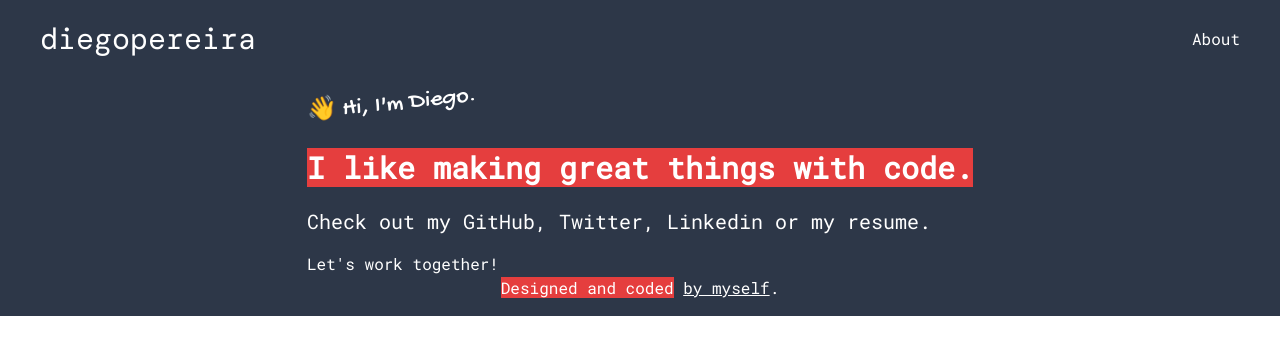
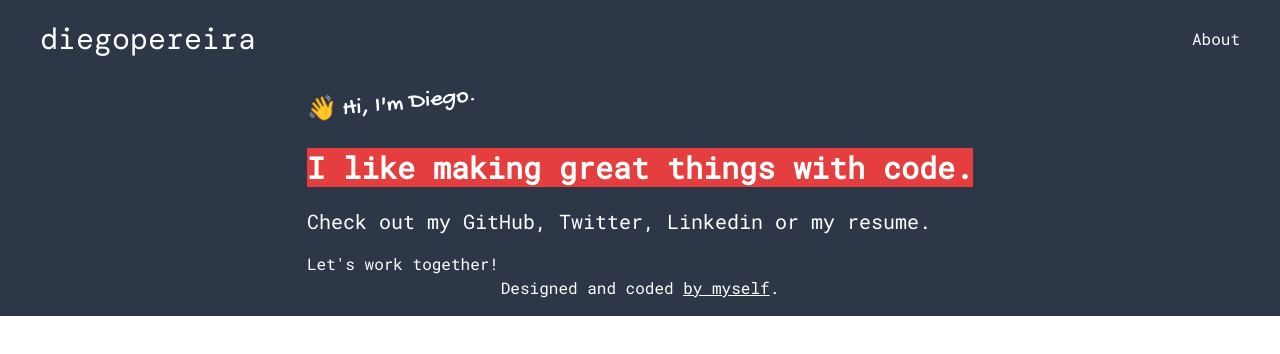
Before and after one commit to gomespereira/personal-website, a Next.js app: page / in a window 1280 px wide. Shown: the top 354 px of the page. Built offline with nearby package versions, Linux system fonts and the light colour scheme.

Commit message:
Fix element contrast ratio problem

```diff
--- a/components/footer.tsx
+++ b/components/footer.tsx
@@ -3,7 +3,7 @@ export default function Footer() {
     <footer className="flex justify-center pb-4">
       <p>
         <a
-          className="bg-red-600"
+          className="transition duration-300 ease-in-out hover:bg-red-600"
           href="https://github.com/gomespereira/personal-website"
           target="_blank"
           rel="noopener noreferrer"
```
